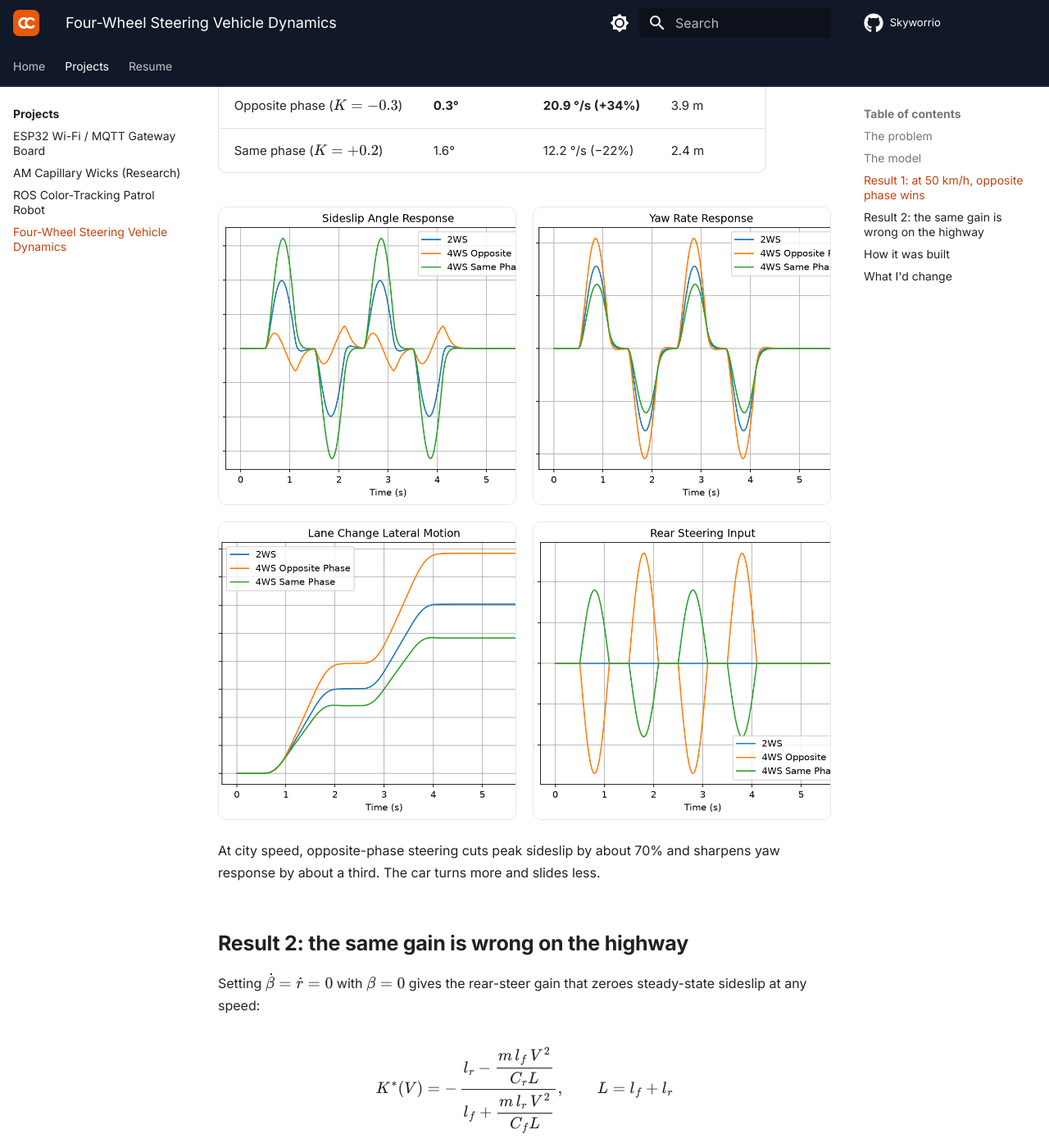
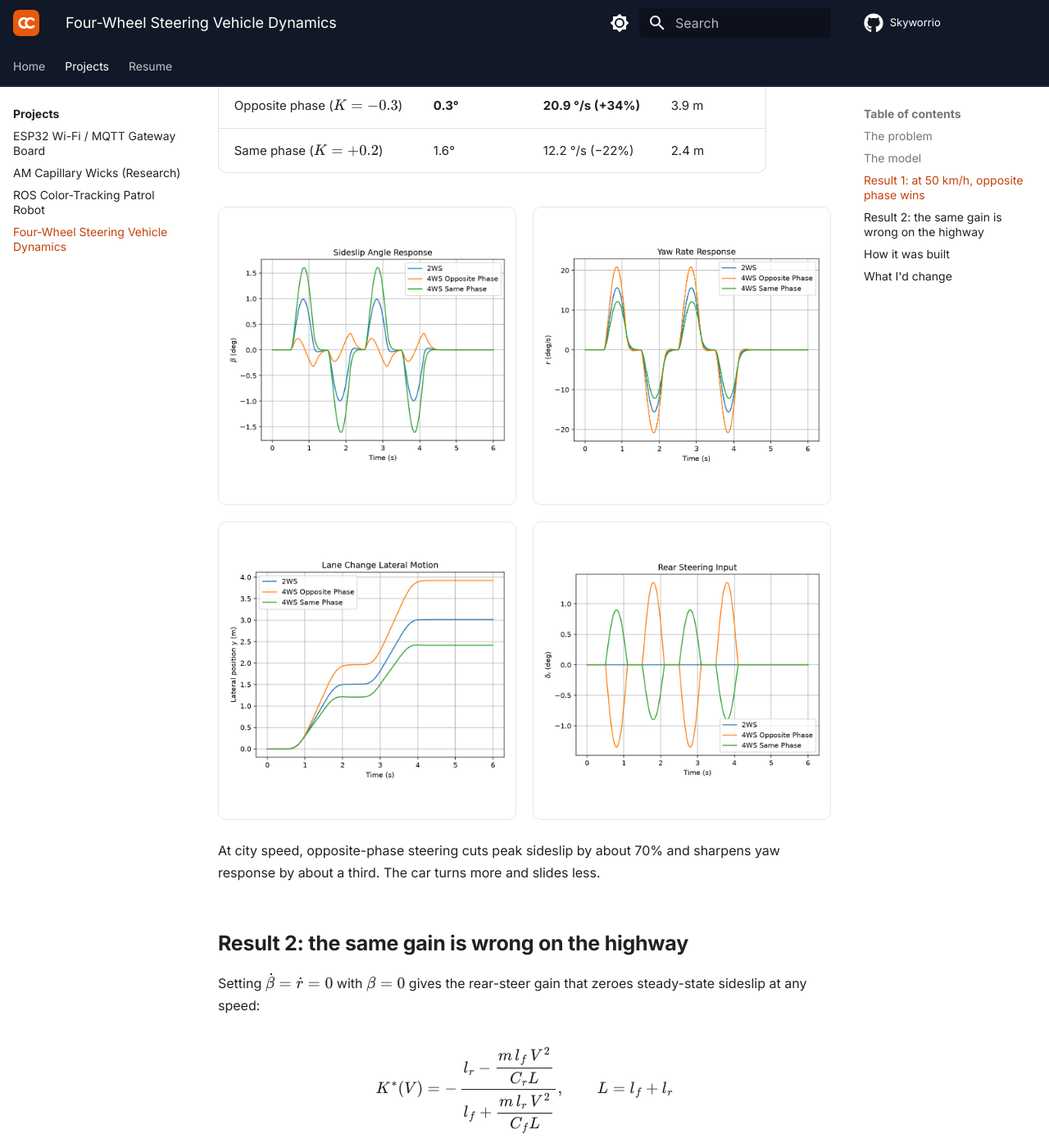
Before and after one commit to Skyworrio/Skyworrio.github.io, an MkDocs documentation site: the page built from docs/projects/4ws-vehicle-dynamics/index.md, in a window 1280 px wide and 1400 px high, scrolled down 2294 px. Shown: the whole window at 82% size. Built offline with MkDocs 1.6.1 and Material for MkDocs 9.7.7, drawn with Linux system fonts in a browser that asks for light colours.

Commit message:
Stop cropping plots in image grids; 2-column case study grid
- PNG/SVG images in grids (plots, diagrams, layouts) are letterboxed instead
  of cropped, which was cutting axes and legends off the 4WS charts
- Case study cards use two wider columns so four projects form a 2x2 grid
- Drop per-image width overrides on the ROS and 4WS pages for consistent sizing

Co-Authored-By: Claude Opus 5.5 <noreply@anthropic.com>
Claude-Session: https://claude.ai/code/session_01PrzAD7gUwLT2usEjcLTTJM

```diff
--- a/docs/projects/4ws-vehicle-dynamics/index.md
+++ b/docs/projects/4ws-vehicle-dynamics/index.md
@@ -8,7 +8,7 @@ title: Four-Wheel Steering Vehicle Dynamics
 
 <p class="lede">How much should a car's rear wheels steer, in which direction, and how should that change with speed?</p>
 
-![Sideslip at 100 km/h: 2WS vs fixed vs speed-scheduled rear steering](img/sideslip_100kmh.png){ width="560" }
+![Sideslip at 100 km/h: 2WS vs fixed vs speed-scheduled rear steering](img/sideslip_100kmh.png)
 
 A linear bicycle model of a four-wheel-steering (4WS) car, simulated through a double lane change to compare front-only steering against rear wheels steering opposite to or with the front. The headline result: the rear-steer gain that works best in town **doubles** sideslip on the highway, and scheduling the gain with speed fixes both.
 
@@ -69,7 +69,7 @@ Setting $\dot\beta = \dot r = 0$ with $\beta = 0$ gives the rear-steer gain that
 
 $$K^*(V) = -\,\frac{l_r - \dfrac{m\,l_f\,V^2}{C_r L}}{l_f + \dfrac{m\,l_r\,V^2}{C_f L}}, \qquad L = l_f + l_r$$
 
-![Zero-sideslip gain vs speed](img/k_schedule.png){ width="520" }
+![Zero-sideslip gain vs speed](img/k_schedule.png)
 
 For this car, $K^* \approx -0.28$ at 50 km/h, which is almost exactly the $-0.3$ that worked well above. But $K^*$ crosses zero at **about 67 km/h**, and above that the rear wheels need to steer *with* the front.
 
--- a/docs/stylesheets/extra.css
+++ b/docs/stylesheets/extra.css
@@ -121,8 +121,11 @@
   transition: transform 0.2s ease, box-shadow 0.2s ease;
 }
 .md-typeset .grid a.glightbox:hover img { box-shadow: 0 10px 24px -12px rgba(0, 0, 0, 0.35); }
-/* Diagrams and layouts: show the whole thing, letterboxed, instead of cropping */
-.md-typeset .grid img.contain { object-fit: contain; background: #ffffff; padding: 0.4rem; }
+/* Plots, diagrams and layouts (PNG/SVG, or .contain): show the whole thing, letterboxed,
+   instead of cropping. JPG photos keep the cropped fill. */
+.md-typeset .grid img.contain,
+.md-typeset .grid img[src$=".png"],
+.md-typeset .grid img[src$=".svg"] { object-fit: contain; background: #ffffff; padding: 0.4rem; }
 
 /* Project meta tables: no header row styling noise */
 .md-typeset table:not([class]) th:empty { display: none; }
@@ -217,7 +220,7 @@
    ========================================================================== */
 .project-grid {
   display: grid;
-  grid-template-columns: repeat(auto-fit, minmax(17rem, 1fr));
+  grid-template-columns: repeat(auto-fit, minmax(min(100%, 22rem), 1fr));
   gap: 1.2rem;
   margin: 1.2rem 0 1.5rem;
 }
```
Also changed, not shown: docs/projects/ros-tracking/index.md (+1 -1 lines).
